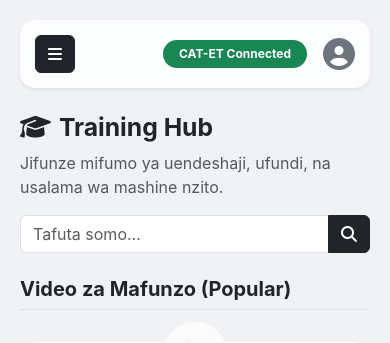
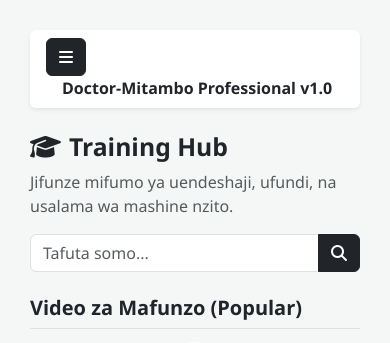
Before and after one commit to benmass1/doctor-mitambo, a Python web app: template app/templates/training.html in a window 390 px wide. Shown: the top 343 px of the page. Run offline with Jinja, Linux system fonts and the light colour scheme; the template is opened without the code that fills it, so the values that code supplies are empty; some libraries are stand-ins or nearby versions.

Commit message:
Update base.html

```diff
--- a/app/templates/base.html
+++ b/app/templates/base.html
@@ -3,64 +3,54 @@
 <head>
     <meta charset="UTF-8">
     <meta name="viewport" content="width=device-width, initial-scale=1.0">
-    <title>Doctor-Mitambo | Professional Fleet Support</title>
+    <title>Doctor-Mitambo | Pro Fleet Support</title>
 
     <link href="https://cdn.jsdelivr.net/npm/bootstrap@5.3.0/dist/css/bootstrap.min.css" rel="stylesheet">
     <link rel="stylesheet" href="https://cdnjs.cloudflare.com/ajax/libs/font-awesome/6.4.0/css/all.min.css">
 
     <style>
-        :root { --cat-yellow: #FFCD00; --komatsu-blue: #0054A6; --dark-bg: #111111; }
-        body { font-family: 'Inter', sans-serif; background-color: #f0f2f5; overflow-x: hidden; }
+        :root { --cat-yellow: #FFCD00; --dark-bg: #111111; }
+        body { font-family: 'Segoe UI', Tahoma, sans-serif; background-color: #f4f7f6; }
+        .sidebar { width: 260px; height: 100vh; position: fixed; background: var(--dark-bg); color: white; transition: 0.3s; z-index: 1000; }
+        .nav-link { color: #888; padding: 12px 20px; border-radius: 8px; margin: 5px 15px; transition: 0.3s; }
+        .nav-link:hover, .nav-link.active { background: var(--cat-yellow); color: black !important; font-weight: bold; }
+        .main-content { margin-left: 260px; padding: 30px; transition: 0.3s; }
+        .brand { padding: 25px; font-size: 1.5rem; font-weight: 800; color: var(--cat-yellow); border-bottom: 1px solid #333; }
 
-        /* Mobile Friendly Sidebar */
-        .sidebar { width: 260px; height: 100vh; position: fixed; background: var(--dark-bg); z-index: 1000; transition: 0.5s; }
-        .nav-link { color: #888; padding: 15px 25px; display: flex; align-items: center; border-radius: 10px; margin: 5px 15px; transition: 0.3s; }
-        .nav-link:hover, .nav-link.active { background: var(--cat-yellow); color: #000 !important; font-weight: bold; transform: translateX(5px); }
-        .brand { padding: 30px 20px; font-size: 1.6rem; color: var(--cat-yellow); font-weight: 900; letter-spacing: -1px; }
-
-        .main-content { margin-left: 260px; min-height: 100vh; padding: 20px; transition: 0.5s; }
-
-        /* Responsive Fixes */
         @media (max-width: 992px) {
             .sidebar { margin-left: -260px; }
             .sidebar.active { margin-left: 0; }
             .main-content { margin-left: 0; }
         }
-
-        .card { border: none; border-radius: 15px; box-shadow: 0 5px 15px rgba(0,0,0,0.05); transition: 0.3s; }
-        .card:hover { transform: translateY(-5px); box-shadow: 0 10px 25px rgba(0,0,0,0.1); }
-        .glass-header { background: rgba(255,255,255,0.8); backdrop-filter: blur(10px); sticky-top; border-radius: 15px; padding: 15px; margin-bottom: 25px; }
+        .card { border-radius: 15px; border: none; box-shadow: 0 4px 12px rgba(0,0,0,0.05); }
     </style>
 </head>
 <body>
 
     <div class="sidebar" id="sidebar">
         <div class="brand"><i class="fas fa-microchip me-2"></i>DR-MITAMBO</div>
-        <nav class="nav flex-column">
-            <a href="/" class="nav-link {{ 'active' if active_page == 'dashboard' }}"><i class="fas fa-home me-3"></i> Dashboard</a>
-            <a href="/operation" class="nav-link {{ 'active' if active_page == 'operation' }}"><i class="fas fa-sync-alt me-3"></i> System Operation</a>
-            <a href="/maintenance" class="nav-link {{ 'active' if active_page == 'maintenance' }}"><i class="fas fa-tools me-3"></i> Maintenance</a>
-            <a href="/troubleshooting" class="nav-link {{ 'active' if active_page == 'troubleshooting' }}"><i class="fas fa-stethoscope me-3"></i> Troubleshooting</a>
-            <a href="/diagnosis" class="nav-link {{ 'active' if active_page == 'diagnosis' }}"><i class="fas fa-laptop-code me-3"></i> Diagnosis</a>
-            <a href="/electrical" class="nav-link {{ 'active' if active_page == 'electrical' }}"><i class="fas fa-bolt me-3 text-warning"></i> Electrical</a>
-            <a href="/training" class="nav-link {{ 'active' if active_page == 'training' }}"><i class="fas fa-video me-3"></i> Training Hub</a>
+        <nav class="nav flex-column mt-3">
+            <a href="/" class="nav-link active"><i class="fas fa-home me-2"></i> Dashboard</a>
+            <a href="/operation" class="nav-link"><i class="fas fa-cogs me-2"></i> Operation</a>
+            <a href="/maintenance" class="nav-link"><i class="fas fa-tools me-2"></i> Maintenance</a>
+            <a href="/diagnosis" class="nav-link"><i class="fas fa-stethoscope me-2 text-danger"></i> Diagnosis</a>
+            <a href="/troubleshooting" class="nav-link"><i class="fas fa-search me-2 text-warning"></i> Troubleshooting</a>
+            <a href="/electrical" class="nav-link"><i class="fas fa-bolt me-2 text-info"></i> Electrical</a>
+            <a href="/training" class="nav-link"><i class="fas fa-graduation-cap me-2"></i> Training</a>
         </nav>
     </div>
 
     <div class="main-content">
-        <div class="glass-header d-flex justify-content-between align-items-center shadow-sm">
-            <button class="btn btn-dark d-lg-none" onclick="toggleSidebar()"><i class="fas fa-bars"></i></button>
-            <h5 class="fw-bold m-0 d-none d-md-block">Heavy Machinery Support System</h5>
-            <div class="d-flex align-items-center">
-                <span class="badge bg-success me-3 py-2 px-3 rounded-pill">CAT-ET Connected</span>
-                <i class="fas fa-user-circle fa-2x text-secondary"></i>
-            </div>
-        </div>
+        <nav class="navbar navbar-expand-lg navbar-light bg-white rounded shadow-sm mb-4 px-3">
+            <button class="btn btn-dark d-lg-none" onclick="document.getElementById('sidebar').classList.toggle('active')">
+                <i class="fas fa-bars"></i>
+            </button>
+            <span class="ms-3 fw-bold">Doctor-Mitambo Professional v1.0</span>
+        </nav>
+
         {% block content %}{% endblock %}
     </div>
 
-    <script>
-        function toggleSidebar() { document.getElementById('sidebar').classList.toggle('active'); }
-    </script>
+    <script src="https://cdn.jsdelivr.net/npm/bootstrap@5.3.0/dist/js/bootstrap.bundle.min.js"></script>
 </body>
 </html>
```
